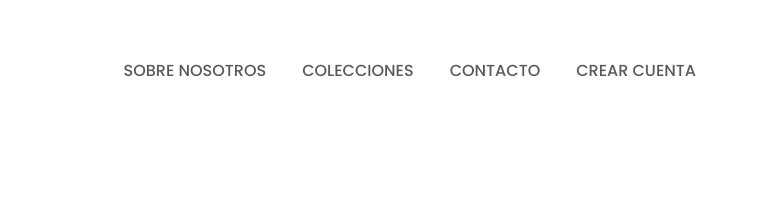
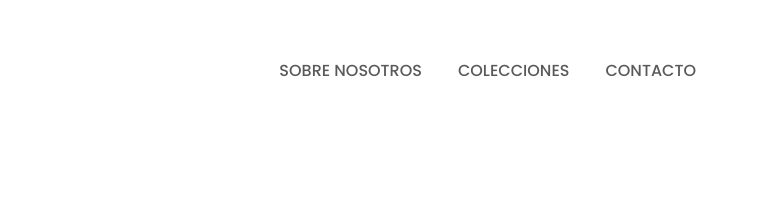
Before and after one commit to aloisdalto/Proyecto_Tienda_2510_V1, a plain HTML site: page index.html in a window 1280 px wide. Shown: the top 223 px of the page, 508-1280 px from the left. Drawn offline with Linux system fonts and the light colour scheme; a web font is replaced by a local one.

Commit message:
update index

```diff
--- a/index.html
+++ b/index.html
@@ -27,7 +27,6 @@
                   <a class="nav-link" href="#container-sn">SOBRE NOSOTROS</a>
                   <a class="nav-link" href="#colecciones">COLECCIONES</a>
                   <a class="nav-link" href="#contacto">CONTACTO</a>
-                  <a class="nav-link" href="#">CREAR CUENTA</a>
                 </div>
               </div>
             </div>
```
